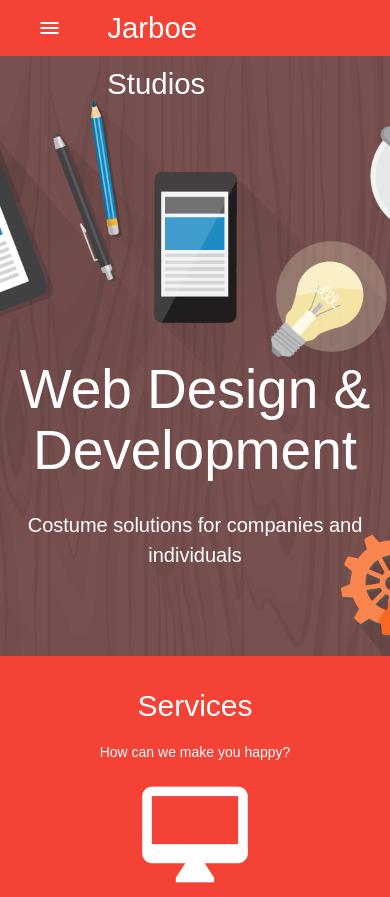
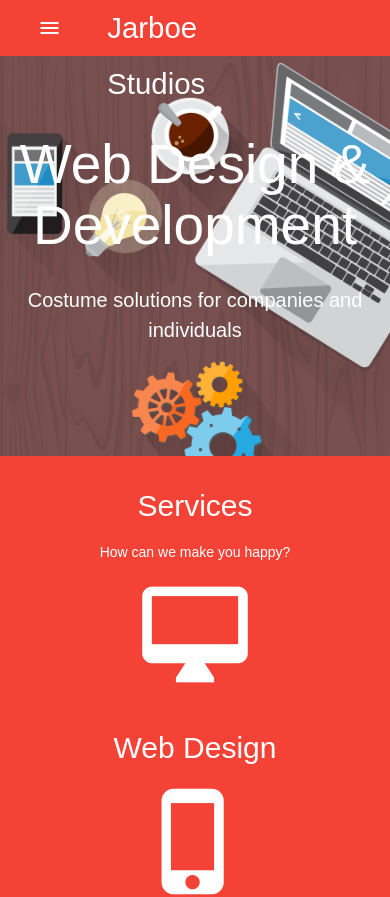
Before and after one commit to andrejarboe/jarboe, a React (Create React App) app in the folder client/: page / in a window 390 px wide. Shown: the top 897 px of the page. Built offline with nearby package versions, Linux system fonts and the light colour scheme.

Commit message:
moved headder for smaller screens

```diff
--- a/client/src/pages/Home/Home.css
+++ b/client/src/pages/Home/Home.css
@@ -41,10 +41,11 @@
 /* On screens that are 992px or less, set the background color to blue */
 @media screen and (max-width: 757px) {
   #showcase{
-    background-position: 50% 50%;
+    background-position: 100% 50%;
+    min-height: 400px;
   }
   #showcase h1{
-    padding-top: 303px;
+    padding-top: 78px;
     font-size: 55px;
     padding-bottom: 10px;
     margin: 0;
```
